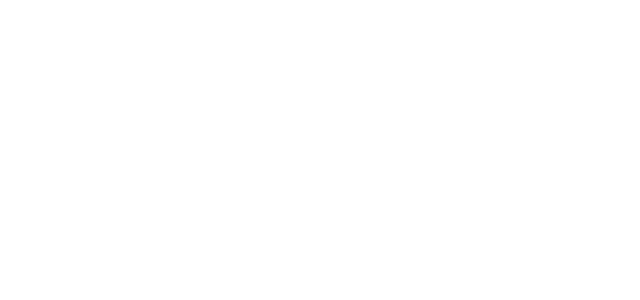
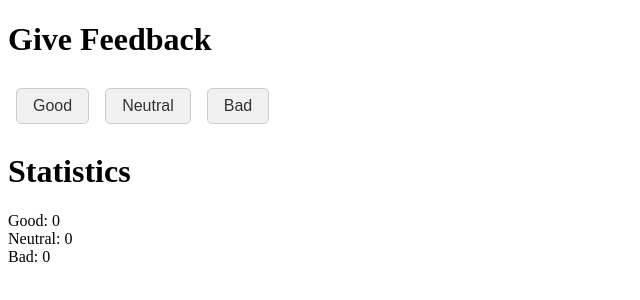
Before and after one commit to felix-kyun/fso-exercises, a React (Vite) app in the folder part1/unicafe/: page / in a window 1280 px wide. Shown: the top 300 px of the page, without its empty margins (0-640 px from the left). Built offline with nearby package versions, Linux system fonts and the light colour scheme.

Commit message:
complete 1.6

```diff
--- a/part1/unicafe/src/App.jsx
+++ b/part1/unicafe/src/App.jsx
@@ -1,7 +1,28 @@
-import { useState } from 'react'
+import { useState } from "react";
+import { Button } from "./Button";
+import { Stats } from "./Stats";
 
 function App() {
+  const [good, setGood] = useState(0);
+  const [neutral, setNeutral] = useState(0);
+  const [bad, setBad] = useState(0);
 
+  return (
+    <>
+      <div>
+        <h1>Give Feedback</h1>
+        <Button text="Good" onClick={() => setGood(good + 1)} />
+        <Button text="Neutral" onClick={() => setNeutral(neutral + 1)} />
+        <Button text="Bad" onClick={() => setBad(bad + 1)} />
+      </div>
+      <div>
+        <h1>Statistics</h1>
+        <Stats text="Good" value={good} />
+        <Stats text="Neutral" value={neutral} />
+        <Stats text="Bad" value={bad} />
+      </div>
+    </>
+  );
 }
 
-export default App
+export default App;
--- /dev/null
+++ b/part1/unicafe/src/Button.css
@@ -0,0 +1,16 @@
+.myButton {
+  font-size: 1rem;
+  padding: 0.5rem 1rem;
+  border: 1px solid #ccc;
+  border-radius: 5px;
+  background-color: #f0f0f0;
+  color: #333;
+  cursor: pointer;
+  transition: background-color 0.3s, color 0.3s;
+  margin: 0.5rem;
+
+  &:hover {
+    background-color: #333;
+    color: #f0f0f0;
+  }
+}
--- /dev/null
+++ b/part1/unicafe/src/Button.jsx
@@ -0,0 +1,5 @@
+import "./Button.css";
+
+export function Button({ text, onClick }) {
+  return <button className="myButton" onClick={onClick}>{text}</button>;
+}
--- /dev/null
+++ b/part1/unicafe/src/Stats.jsx
@@ -0,0 +1,7 @@
+export function Stats({ text, value }) {
+  return (
+    <div>
+      <span>{text}: {value}</span>
+    </div>
+  );
+}
```
